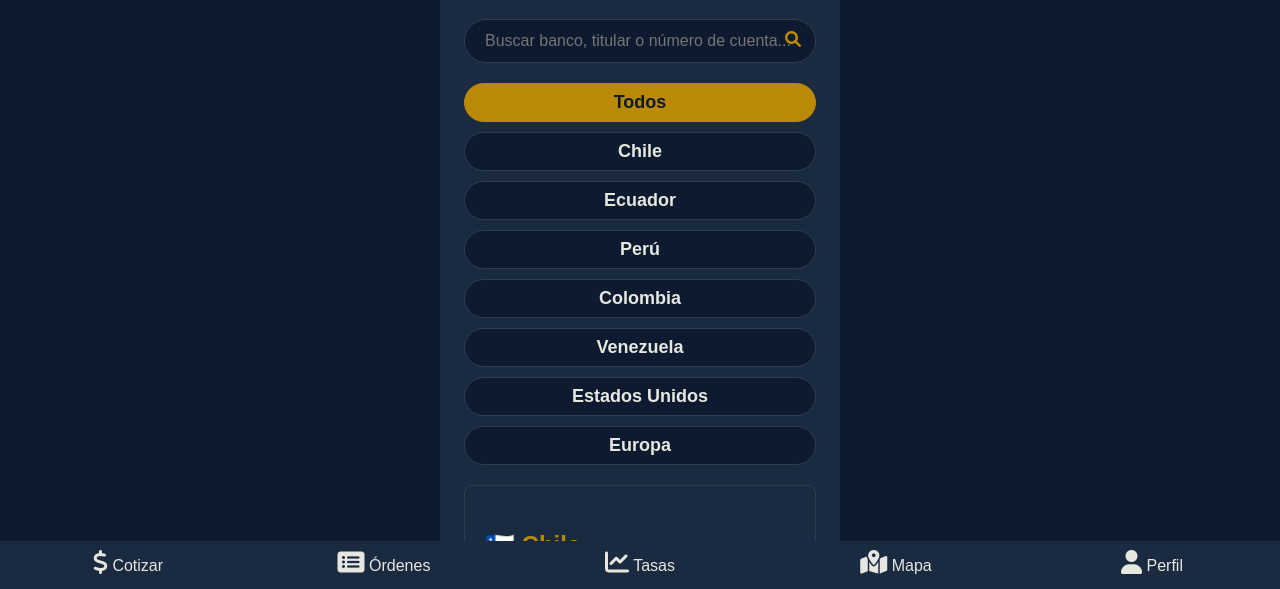
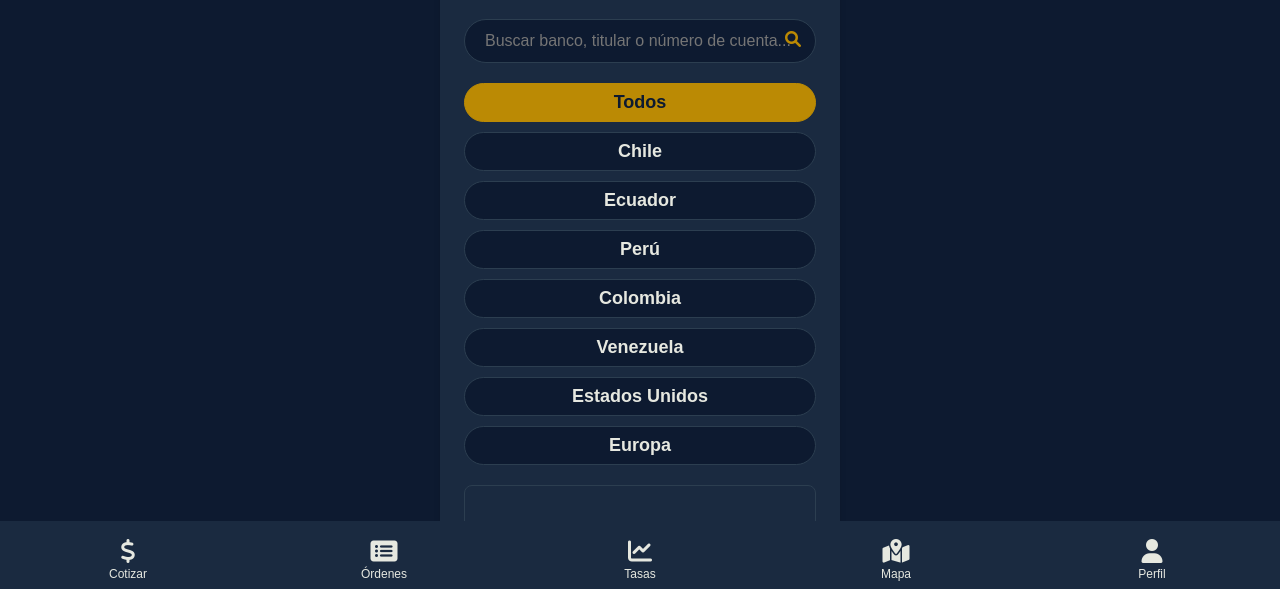
Before and after one commit to wesendmoney/test, a plain HTML site: page bank-map.html in a window 1280 px wide. Shown: the part 209-798 px from the top of the page. Drawn offline with Linux system fonts and the light colour scheme.

Commit message:
Update styles.css

```diff
--- a/styles.css
+++ b/styles.css
@@ -328,6 +328,7 @@ header { color: #bb8a04; }
 
 .notification-message { color: #bb8a04; margin-top: 20px; }
 
+/* Toolbar con texto debajo de iconos */
 .toolbar {
     display: flex;
     justify-content: space-between;
@@ -336,21 +337,41 @@ header { color: #bb8a04; }
     left: 0;
     right: 0;
     background-color: #1a2a40;
-    height: 50px;
+    height: 70px; /* Aumentamos altura para el texto */
     z-index: 1000;
+    padding-top: 8px; /* Espacio arriba para balancear */
 }
 
 .toolbar-text {
     flex: 1;
-    text-align: center;
-    line-height: 50px;
+    display: flex;
+    flex-direction: column;
+    align-items: center;
+    justify-content: center;
     color: #e6e8e0;
     cursor: pointer;
+    text-decoration: none;
 }
 
-.toolbar-text:hover { color: #bb8a04; }
+.toolbar-text i {
+    font-size: 24px;
+    margin-bottom: 4px; /* Espacio entre icono y texto */
+}
 
-.toolbar-text i { font-size: 24px; transition: color 0.3s; }
+.icon-label {
+    font-size: 12px;
+    display: block;
+    text-align: center;
+}
+
+.toolbar-text:hover, .toolbar-text:hover .icon-label {
+    color: #bb8a04;
+}
+
+/* Ajuste para que el contenido no quede oculto */
+.container {
+    margin-bottom: 80px;
+}
 
 .rejection-button {
     background-color: transparent;
```
